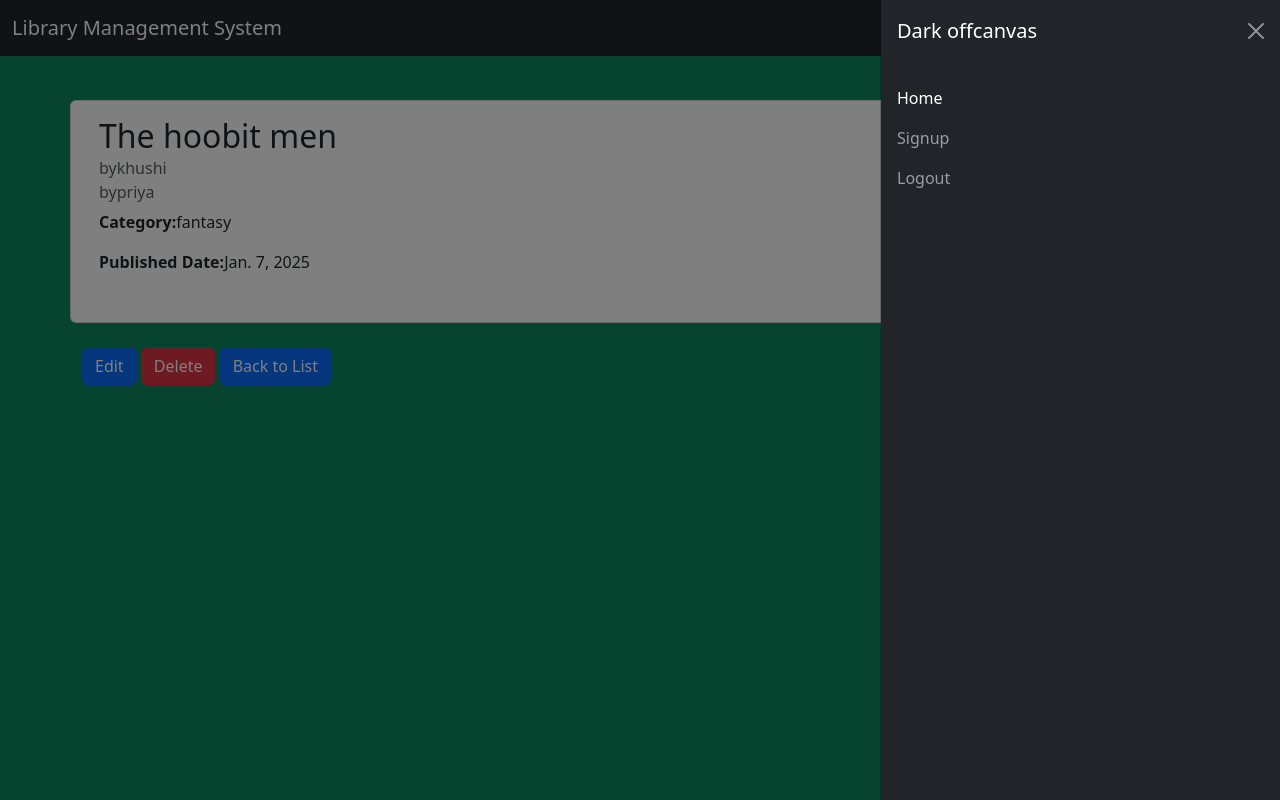
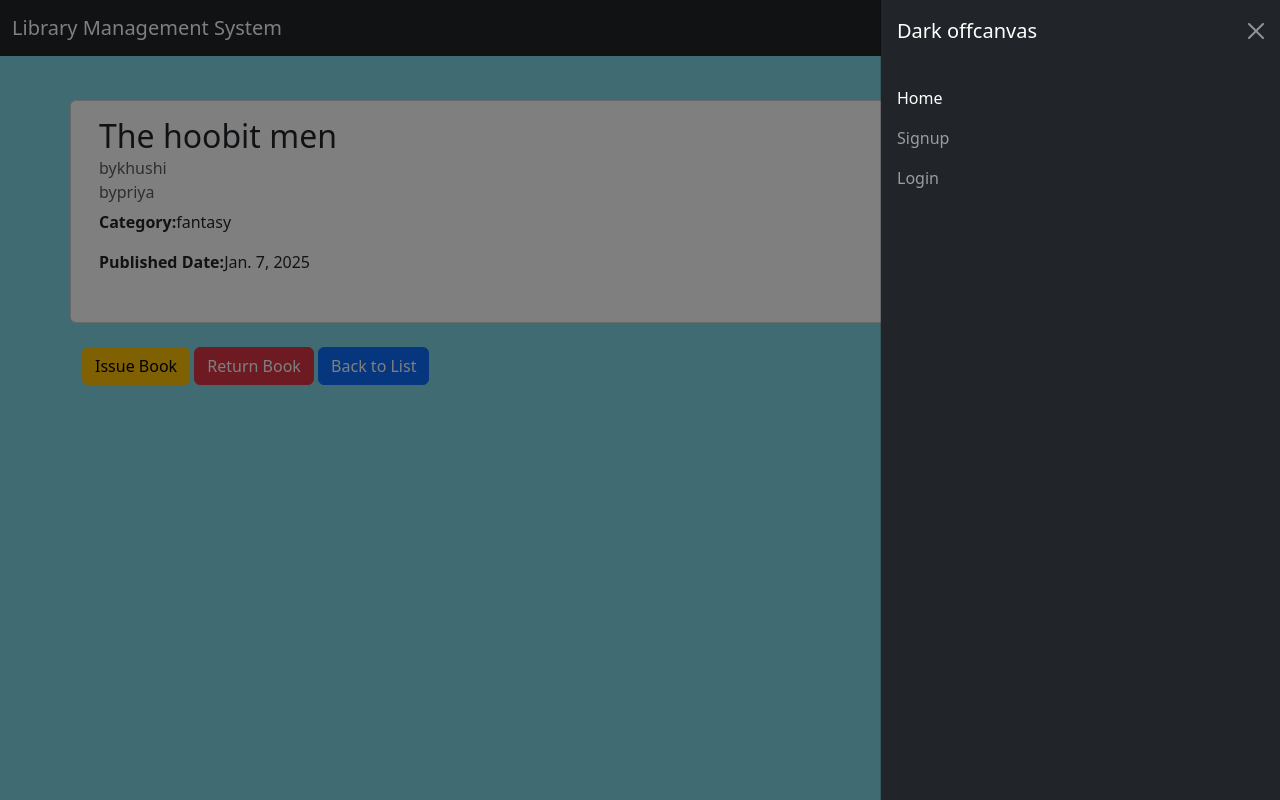
Before and after one commit to khushipandey8292/library_project, a Django app: page /book/1/ in a window 1280 px wide, after a click that opens the changed part. Run offline with Django 5.2, Linux system fonts and the light colour scheme; data comes from the database, SQL or seed files in the repository; both versions use the stored data as it was after the commit; some libraries are stand-ins or nearby versions.

Commit message:
issue/return book

```diff
--- a/library_app/models.py
+++ b/library_app/models.py
@@ -1,4 +1,5 @@
 from django.db import models
+from django.urls import reverse
 from django.core.validators import MaxValueValidator,MinValueValidator
 class Authortable(models.Model):
     author_name=models.CharField(max_length=50)
--- a/library_app/static/css/style.css
+++ b/library_app/static/css/style.css
@@ -1,4 +1,4 @@
 body{
-    background-color:rgb(14, 137, 94);
-    color: bisque;
+    background-color:rgb(131, 215, 230);
+    /* color: rgba(208, 153, 87, 0.777); */
 }
--- a/library_app/templates/base.html
+++ b/library_app/templates/base.html
@@ -8,7 +8,7 @@
     <link rel="stylesheet" href="{% static 'css/style.css' %}">
     <title>Document</title>
 </head>
-{% comment %} <body id='bg' style="background-image:url('{% static 'image/img.webp' %}')";> {% endcomment %}
+
 <body>
     <div class="container-fluid bg-dark">
         {% include 'navbar.html' %}
--- a/library_app/templates/book_detail.html
+++ b/library_app/templates/book_detail.html
@@ -18,8 +18,22 @@
     </div>
 </div>
         <div class="mt-4">
-            <a href="{% url 'book-update' book.pk %}" class="btn btn-primary">Edit</a>
-            <a href="{% url 'book-delete' book.pk %}" class="btn btn-danger">Delete</a>
+            {% if perms.library_app.delete_book %}
+            <form action="{% url 'book-delete' book.pk %}" method='post' class="d-inline">
+                {% csrf_token %}
+                <input type="submit" class="btn btn-danger" value="Delete">
+            </form>
+        {% endif %}
+
+        {% if perms.library_app.edit_book %}
+        <form action="{% url 'book-update' book.pk %}"  class="d-inline">
+            {% csrf_token %}
+            <input type="submit" class="btn btn-warning" value="Edit">
+        </form>
+        {% else %}
+            <a href="{% url 'book-list' %}" class="btn btn-warning">Issue Book</a>
+            <a href="{% url 'book-list' %}" class="btn btn-danger">Return Book</a>
+        {% endif %}
             <a href="{% url 'book-list' %}" class="btn btn-primary">Back to List</a>
         </div>
 {% endblock content %}
--- a/library_app/templates/index.html
+++ b/library_app/templates/index.html
@@ -11,8 +11,8 @@
     </div>
   </nav>
 </div>
-<div class="btn">
+{% comment %} <div class="btn">
     <a href="{% url 'signup' %}"><input type="submit" value="signup" class="btn btn-primary"></a>
     <a href="{% url 'login' %}"><input type="submit" value="login" class="btn btn-primary"></a>
-</div>
+</div> {% endcomment %}
 {% endblock content %}
--- a/library_app/templates/navbar.html
+++ b/library_app/templates/navbar.html
@@ -14,12 +14,27 @@
           <li class="nav-item">
             <a class="nav-link active" aria-current="page" href="{% url 'home' %}">Home</a>
           </li>
+          {% comment %} <li class="nav-item">
+            <a class="nav-link" href="{% url 'signup' %}">Signup</a>
+          </li>
+          <li class="nav-item">
+            <a class="nav-link" href="{% url 'logout' %}">Logout</a>
+          </li>  {% endcomment %}
+          {% if request.user.is_authenticated %}
+          <li class="nav-item">
+            <a class="nav-link" href="{% url 'dashboard' %}">Dashboard</a>
+          </li>
+          <li class="nav-item">
+            <a class="nav-link" href="{% url 'logout' %}">Logout</a>
+          </li>
+          {% else %}
           <li class="nav-item">
             <a class="nav-link" href="{% url 'signup' %}">Signup</a>
           </li>
           <li class="nav-item">
-            <a class="nav-link" href="{% url 'logout' %}">Logout</a>
+            <a class="nav-link" href="{% url 'login' %}">Login</a>
           </li>
+          {% endif %}
           {% comment %} <li class="nav-item dropdown">
             <a class="nav-link dropdown-toggle" href="#" role="button" data-bs-toggle="dropdown" aria-expanded="false">
               Dropdown
--- a/library_app/views.py
+++ b/library_app/views.py
@@ -89,12 +89,15 @@ def book_detail(request,pk):
     book=BooKtable.objects.get(pk=pk)
     return render(request,'book_detail.html',{'book':book})
 
+
 def book_update(request,pk):
     book=BooKtable.objects.get(pk=pk)
     if request.method=="POST":
         form=BookForm(request.POST,instance=book)
         if form.is_valid():
-            form.save()
+            book = form.save(commit=False)
+            book.save()
+            book.authors.set(form.cleaned_data['authors'])
             messages.success(request,'Book-updated successfully!!')
             return redirect('book-update',pk=book.pk)
     else:
```
Also changed, not shown: library_app/templates/admin_dashboard.html (+6 -4 lines), library_app/templates/dashboard.html (+5 -2 lines), db.sqlite3.
